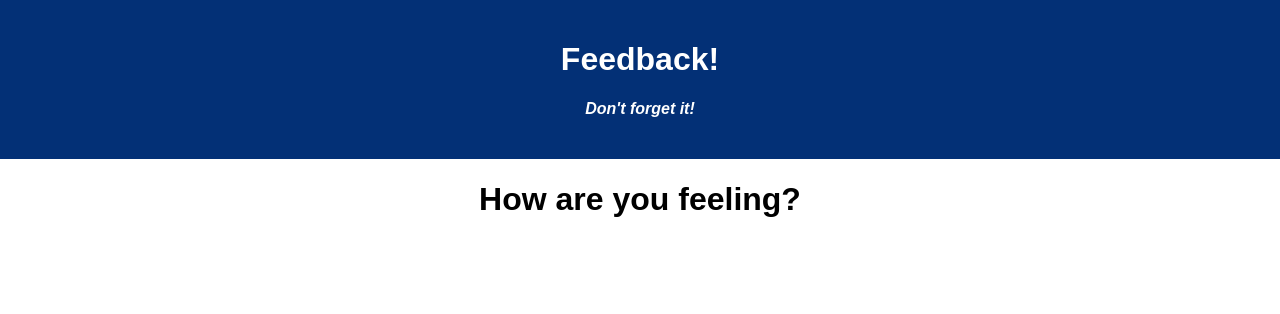
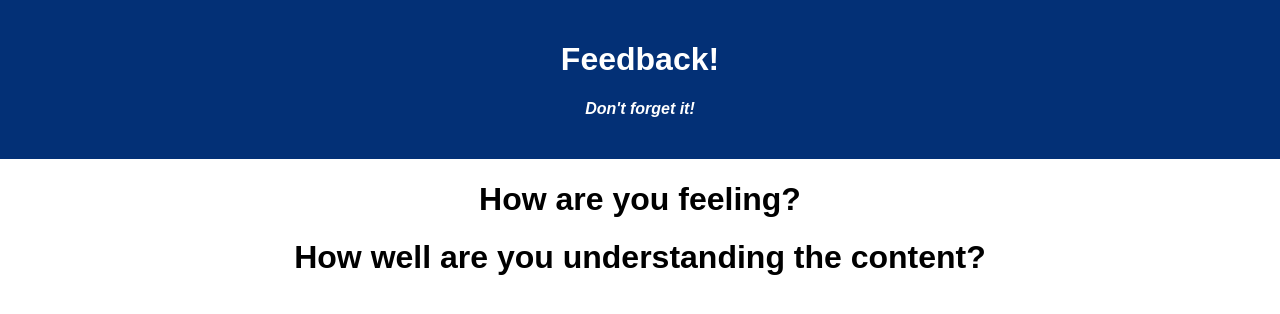
Before and after one commit to stephenmussel/redux-feedback-app, a React (Create React App) app: page / in a window 1280 px wide. Shown: the top 314 px of the page. Built offline with nearby package versions, Linux system fonts and the light colour scheme.

Commit message:
moved UnderstandingForm to component

```diff
--- a/src/components/App/App.jsx
+++ b/src/components/App/App.jsx
@@ -3,6 +3,7 @@ import axios from 'axios';
 import './App.css';
 import Header from '../Header/Header';
 import FeelingForm from '../FeelingForm/FeelingForm';
+import UnderstandingForm from '../UnderstandingForm/UnderstandingForm';
 
 function App() {
 
@@ -10,6 +11,7 @@ function App() {
     <div className='App'>
       <Header />
       <FeelingForm />
+      <UnderstandingForm />
     </div>
   );
 }
--- /dev/null
+++ b/src/components/UnderstandingForm/UnderstandingForm.jsx
@@ -0,0 +1,9 @@
+function UnderstandingForm() {
+    return(
+        <>
+            <h1>How well are you understanding the content?</h1>
+        </>
+    )
+}
+
+export default UnderstandingForm;
```
